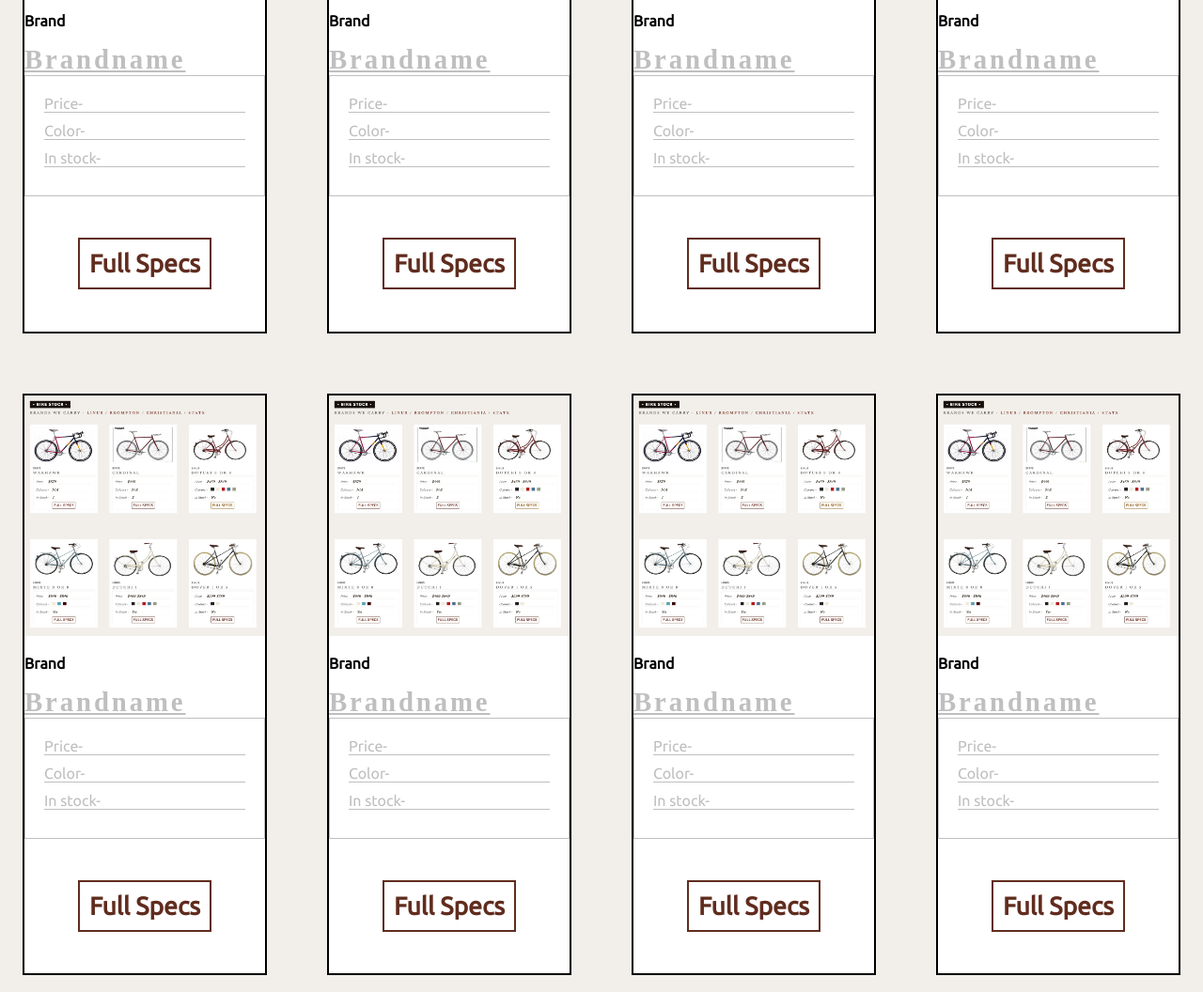
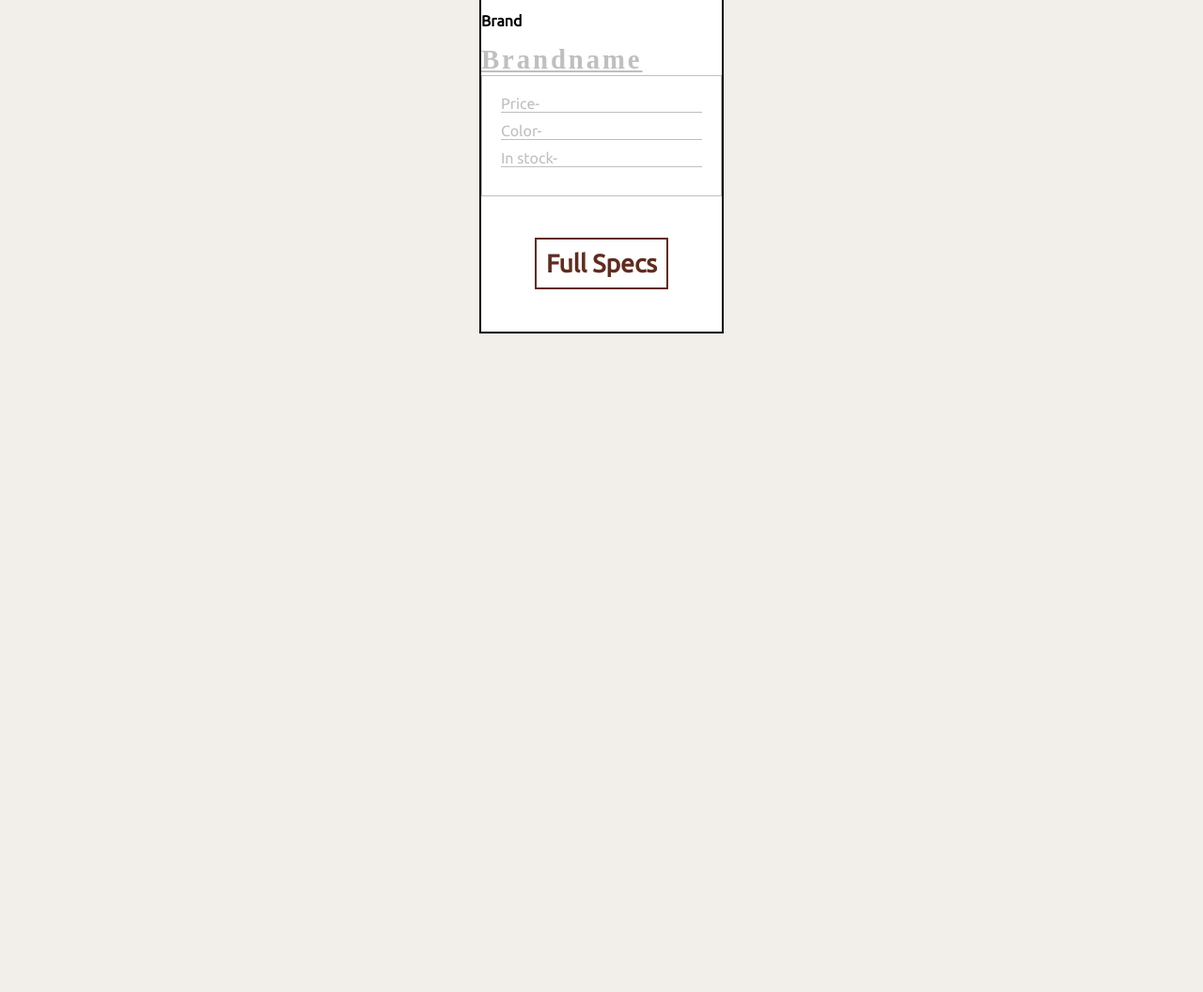
Before and after one commit to zinasemia/Re-create_this_-data_structure_and_design-, a plain HTML site: page index.html in a window 1280 px wide. Shown: the part 509-1565 px from the top of the page at 94% size. After the commit the page ends 882 px from the top, so only its background shows below. Drawn offline with Linux system fonts and the light colour scheme; a web font is replaced by a local one.

Commit message:
addtemplate

```diff
--- a/index.html
+++ b/index.html
@@ -23,98 +23,9 @@
             </ul>
         </nav>
     </header>
-    <main> <div class="shop">
-        <div class="card">
-            <div class="bikeimg"><img src="images/2.png" alt=""></div>
-            <h3 class="brand">Brand</h3>
-            <h4 class="brandname">Brandname</h4>
-            <ol class="ollist">
-                <li>Price-</li>
-                <li>Color-</li>
-                <li>In stock-</li>
-            </ol>
-            <div class="button">
-                <h5>Full Specs</h5>
-            </div>
-        </div>
-        <div class="card">
-            <div class="bikeimg"><img src="images/2.png" alt=""></div>
-            <h3 class="brand">Brand</h3>
-            <h4 class="brandname">Brandname</h4>
-            <ol class="ollist">
-                <li>Price-</li>
-                <li>Color-</li>
-                <li>In stock-</li>
-            </ol>
-            <div class="button">
-                <h5>Full Specs</h5>
-            </div>
-        </div>
-        <div class="card">
-            <div class="bikeimg"><img src="images/2.png" alt=""></div>
-            <h3 class="brand">Brand</h3>
-            <h4 class="brandname">Brandname</h4>
-            <ol class="ollist">
-                <li>Price-</li>
-                <li>Color-</li>
-                <li>In stock-</li>
-            </ol>
-            <div class="button">
-                <h5>Full Specs</h5>
-            </div>
-        </div>
-        <div class="card">
-            <div class="bikeimg"><img src="images/2.png" alt=""></div>
-            <h3 class="brand">Brand</h3>
-            <h4 class="brandname">Brandname</h4>
-            <ol class="ollist">
-                <li>Price-</li>
-                <li>Color-</li>
-                <li>In stock-</li>
-            </ol>
-            <div class="button">
-                <h5>Full Specs</h5>
-            </div>
-        </div>
-        <div class="card">
-            <div class="bikeimg"><img src="images/2.png" alt=""></div>
-            <h3 class="brand">Brand</h3>
-            <h4 class="brandname">Brandname</h4>
-            <ol class="ollist">
-                <li>Price-</li>
-                <li>Color-</li>
-                <li>In stock-</li>
-            </ol>
-            <div class="button">
-                <h5>Full Specs</h5>
-            </div>
-        </div>
-        <div class="card">
-            <div class="bikeimg"><img src="images/2.png" alt=""></div>
-            <h3 class="brand">Brand</h3>
-            <h4 class="brandname">Brandname</h4>
-            <ol class="ollist">
-                <li>Price-</li>
-                <li>Color-</li>
-                <li>In stock-</li>
-            </ol>
-            <div class="button">
-                <h5>Full Specs</h5>
-            </div>
-        </div>
-        <div class="card">
-            <div class="bikeimg"><img src="images/2.png" alt=""></div>
-            <h3 class="brand">Brand</h3>
-            <h4 class="brandname">Brandname</h4>
-            <ol class="ollist">
-                <li>Price-</li>
-                <li>Color-</li>
-                <li>In stock-</li>
-            </ol>
-            <div class="button">
-                <h5>Full Specs</h5>
-            </div>
-        </div>
+    <template></template>
+    <main>
+        <div class="shop">
             <div class="card">
                 <div class="bikeimg"><img src="images/2.png" alt=""></div>
                 <h3 class="brand">Brand</h3>
```
Lines whose indentation alone changed are shown as unchanged.
